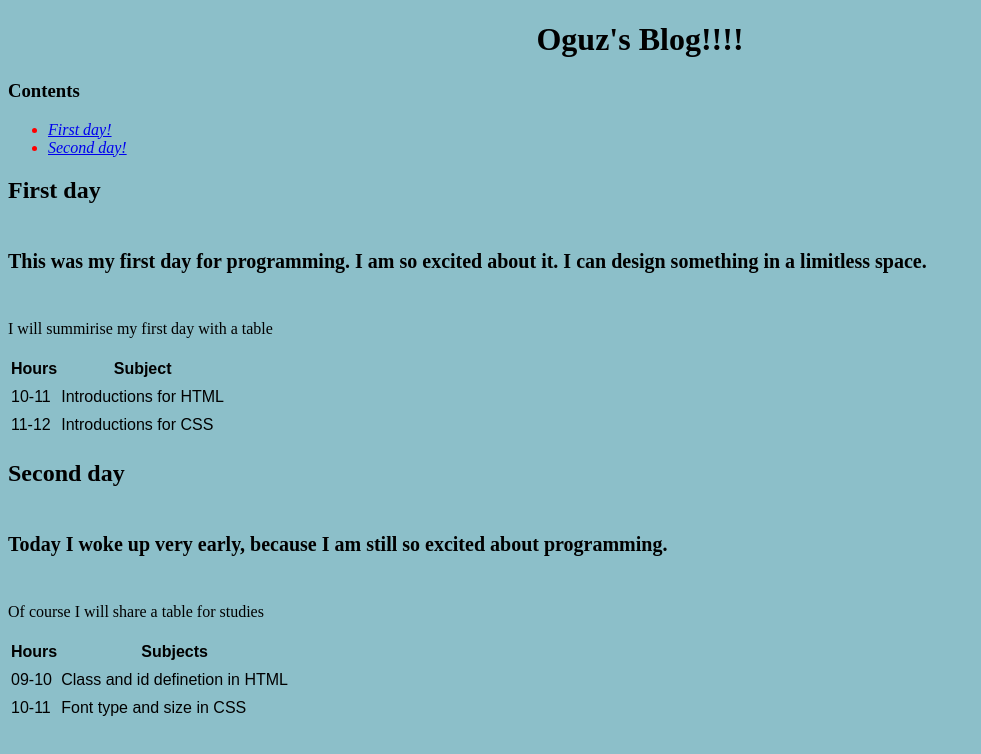
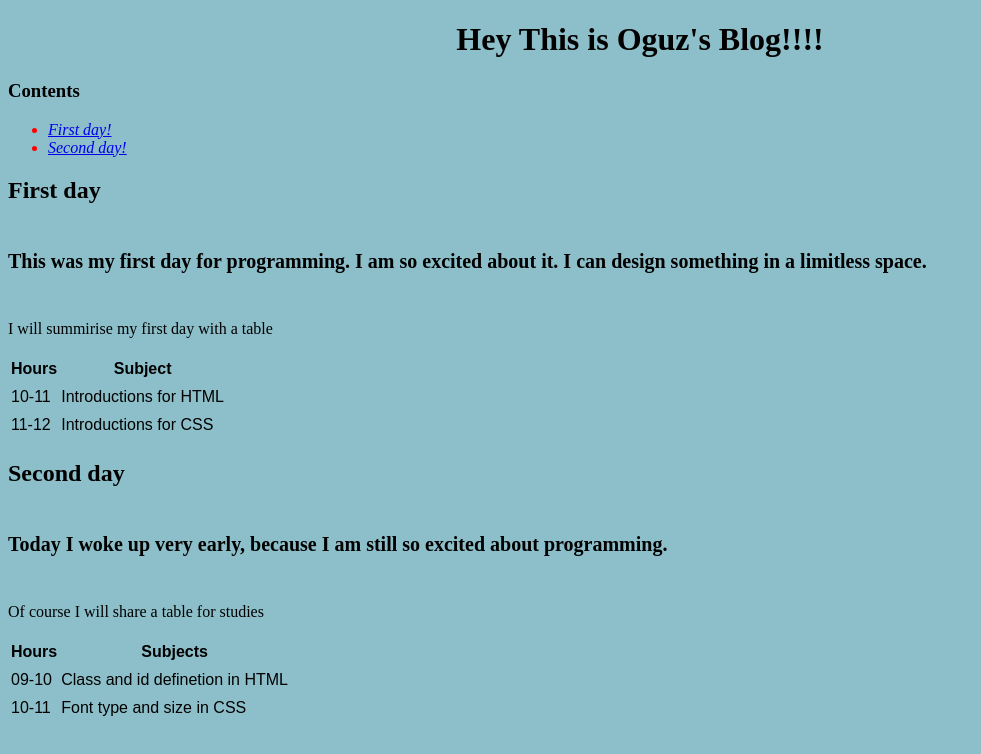
Before and after one commit to Oguzkorkmaz5514/Oguzkorkmaz5514.github.io, a plain HTML site: page index.html in a window 1280 px wide. Shown: the whole page, without its empty margins (0-981 px from the left). Drawn offline with Linux system fonts and the light colour scheme.

Commit message:
Update index.html

```diff
--- a/index.html
+++ b/index.html
@@ -29,7 +29,7 @@
     </head>
     <body>
 
-        <h1>Oguz's Blog!!!!</h1>
+        <h1>Hey This is Oguz's Blog!!!!</h1>
 
         <h3>Contents</h3>
         <ul>
```
